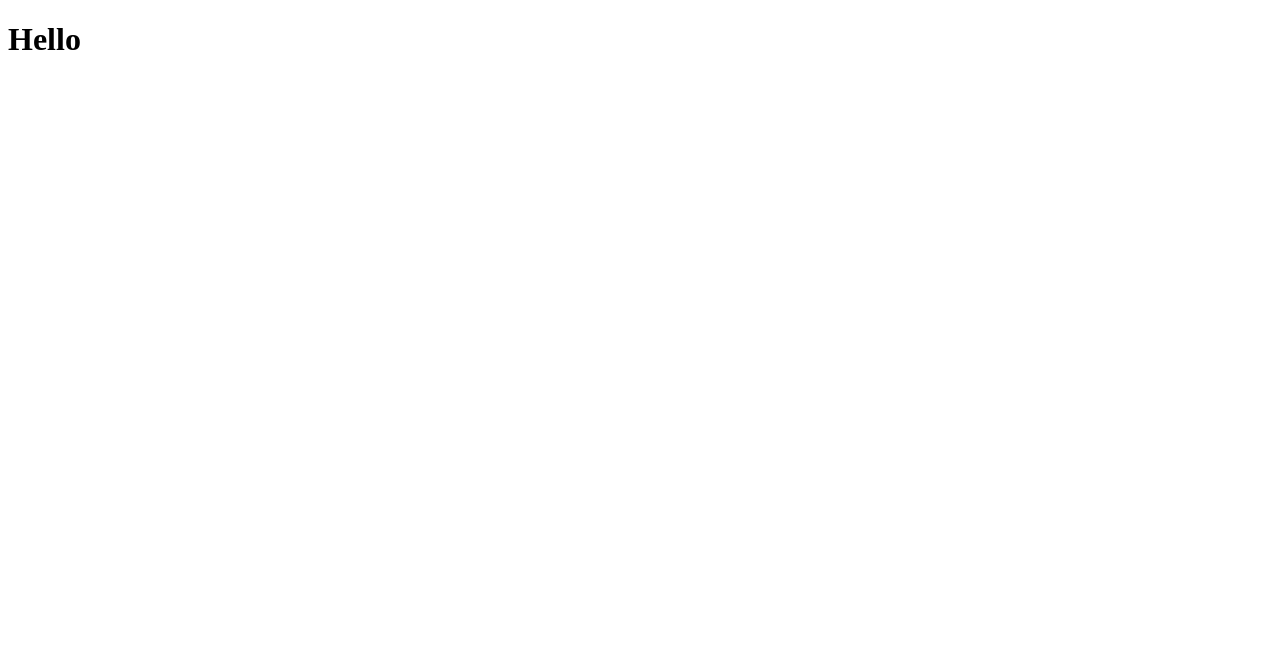
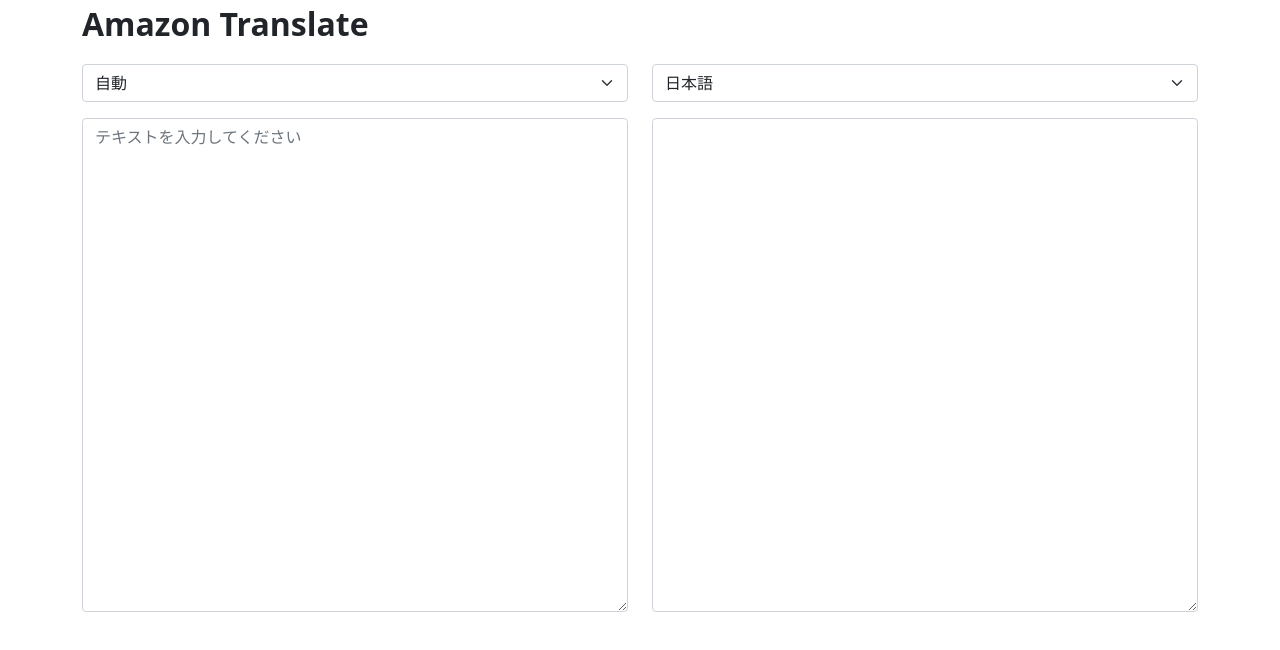
Before and after one commit to ng3rdstmadgke/translator, a website: page static/html/index.html in a window 1280 px wide. Drawn offline with nearby package versions, Linux system fonts and the light colour scheme.

Commit message:
画面の実装

```diff
--- a/serverless.yml
+++ b/serverless.yml
@@ -73,6 +73,7 @@
       - http:
           path: /translate
           method: post
+          cors: true
   static: # https://docs.oracle.com/ja-jp/iaas/Content/APIGateway/Tasks/apigatewayaddingparamswildcards.html
     handler: handler.static
     role: BaseRole
--- a/static/html/index.html
+++ b/static/html/index.html
@@ -5,9 +5,93 @@
   <meta http-equiv="X-UA-Compatible" content="IE=edge">
   <meta name="viewport" content="width=device-width, initial-scale=1.0">
   <title>Document</title>
+  <script src="https://unpkg.com/vue@3.0.0/dist/vue.global.js"></script>
+  <script src="https://cdn.jsdelivr.net/npm/axios/dist/axios.min.js"></script>
+  <link href="https://cdn.jsdelivr.net/npm/bootstrap@5.0.0-beta1/dist/css/bootstrap.min.css" rel="stylesheet" integrity="sha384-giJF6kkoqNQ00vy+HMDP7azOuL0xtbfIcaT9wjKHr8RbDVddVHyTfAAsrekwKmP1" crossorigin="anonymous">
 </head>
 <body>
-  <h1>Hello</h1>
+  <div class="container-lg">
+    <div class="mb-3">
+      <div>
+        <span style="font-size: 2em; font-weight: bold;">Amazon Translate</span>
+      </div>
+    </div>
+    <div id="app">
+      <div class="row">
+        <div class="col-sm">
+          <div class="mb-3">
+            <select v-model="srcLang" v-on:change="translate" class="form-select">
+              <option value="auto">自動</option>
+              <option v-for="(value, key, i) in lang" v-bind:value="value.code">{{value.name}}</option>
+            </select>
+          </div>
+          <div class="mb-3">
+            <textarea v-model="srcText" v-on:input="translate" class="form-control" rows="20" placeholder="テキストを入力してください"></textarea>
+          </div>
+          <!--
+          <button v-on:click.prevent="search">検索</button>
+          -->
+        </div>
+        <div class="col-sm">
+          <div class="mb-3">
+            <select v-model="dstLang" v-on:change="translate" class="form-select">
+              <option v-for="(value, key, i) in lang" v-bind:value="value.code">{{value.name}}</option>
+            </select>
+          </div>
+          <div class="mb-3">
+            <textarea v-model="dstText" class="form-control" rows="20"></textarea>
+          </div>
+        </div>
+      </div>
+    </div>
+  </div>
+
+
+  <script>
+    Vue.createApp({
+      data() {
+        return {
+          lang: {
+            "ja"   : {code: "ja"   , name: "日本語"},
+            "en"   : {code: "en"   , name: "英語"},
+            "fr"   : {code: "fr"   , name: "フランス語"},
+            "de"   : {code: "de"   , name: "ドイツ語"},
+            "ko"   : {code: "ko"   , name: "韓国語"},
+            "zh"   : {code: "zh"   , name: "簡体字中国語"},
+            "zh-TW": {code: "zh-TW", name: "繁体字中国語"}
+          },
+          srcLang: "auto",
+          dstLang: "ja",
+          srcText: "",
+          dstText: "",
+        }
+      },
+      methods: {
+        translate(e) {
+          let that = this;
+          let url = "/dev/translate"
+          //console.log(url)
+          console.log(this.srcText)
+          axios.post(url, {
+            text: this.srcText,
+            src_lang: this.srcLang,
+            dst_lang: this.dstLang,
+          })
+            .then(function (response) { // リクエスト成功時
+              console.log(response.data.result.text)
+              that.dstText = response.data.result.text
+            })
+            .catch(function (error) { // リクエスト失敗時の処理
+              console.log(error)
+            })
+            .then(function () { // リクエスト後に必ず実行される処理
+              console.log("finaly")
+            })
+        }
+      }
+
+    }).mount("#app")
+  </script>
 
 </body>
 </html>
```
Also changed, not shown: 1 other file.
